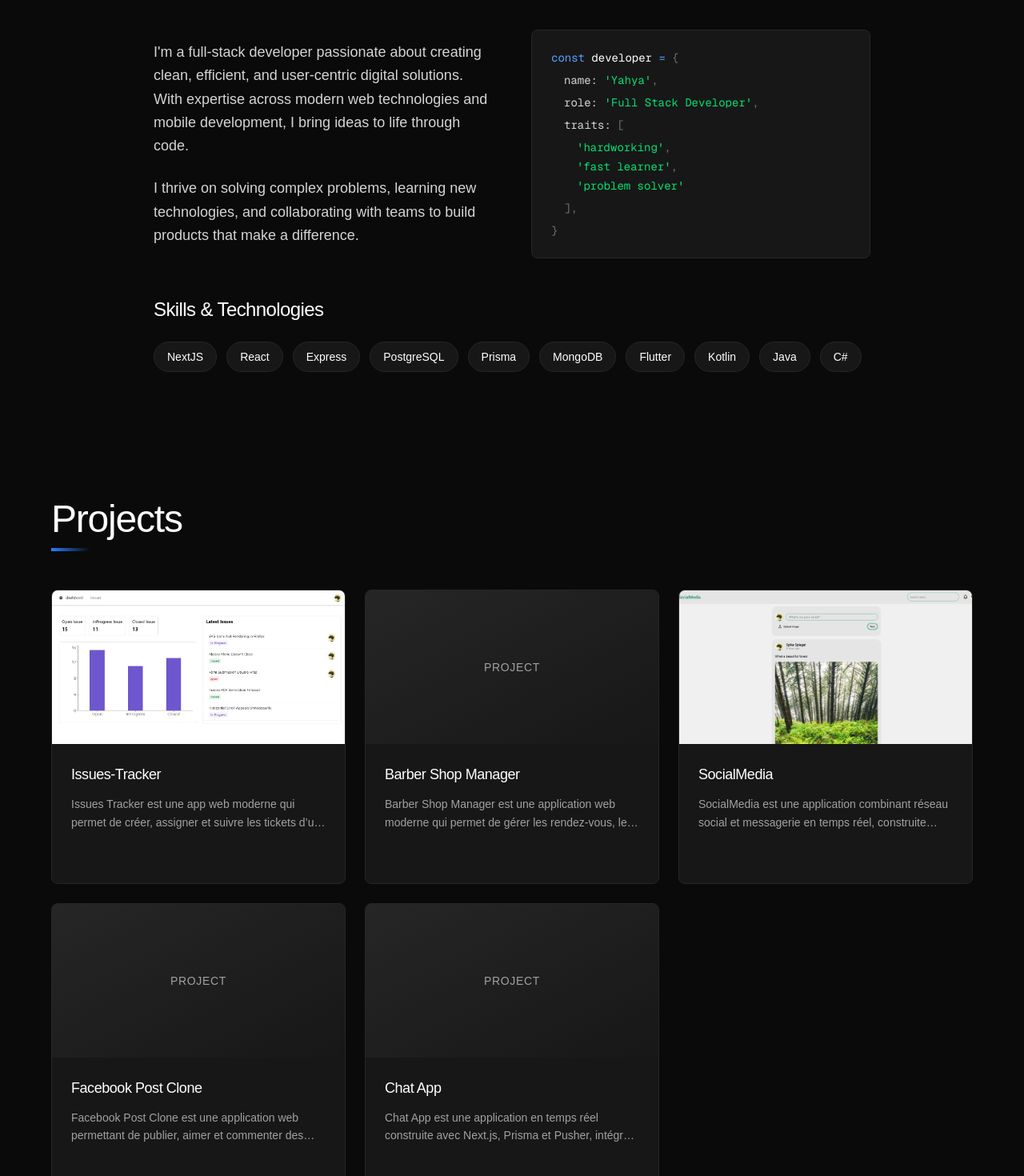
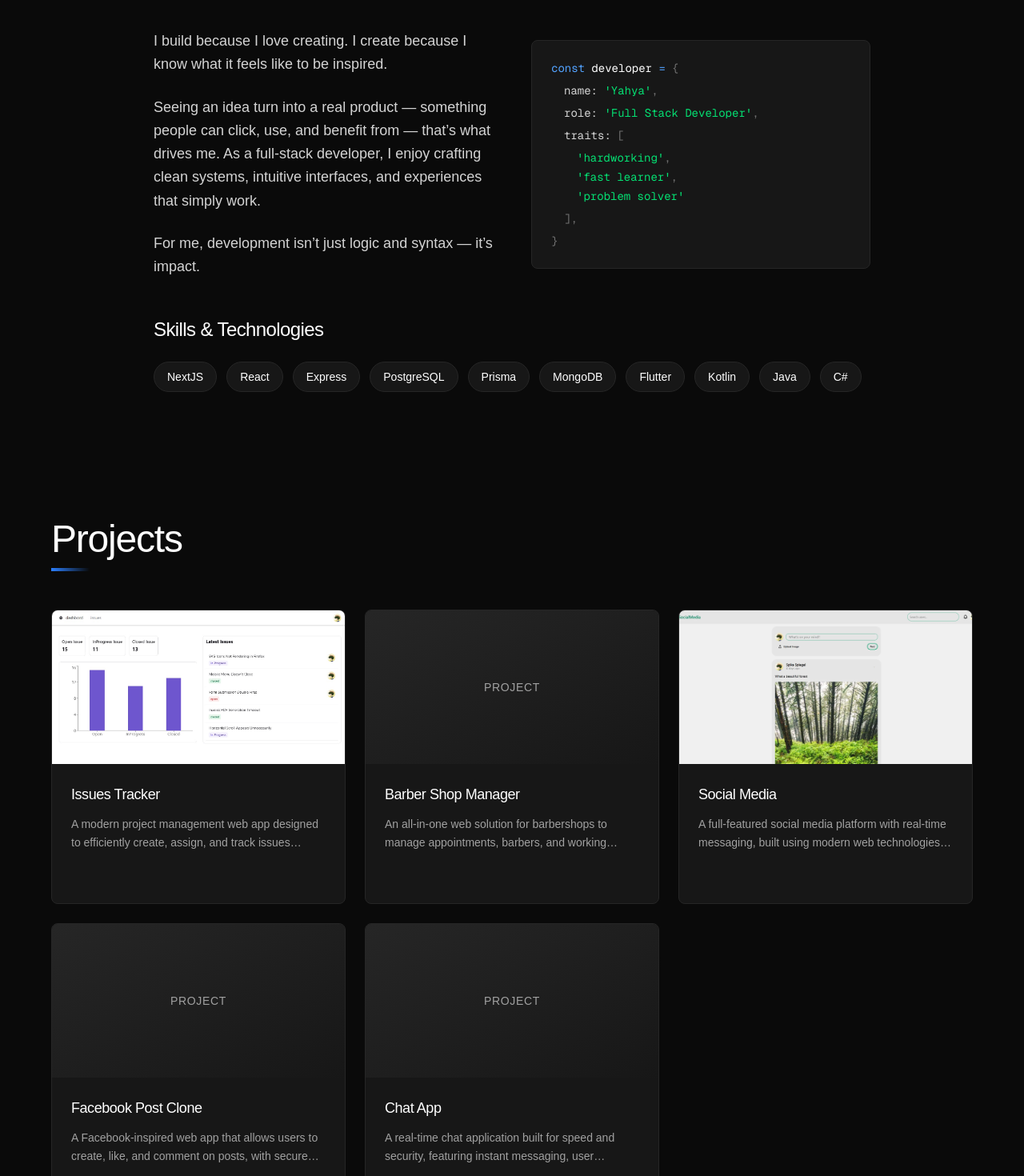
Before and after one commit to y-elmaa/p-portfolio, a Next.js app: page / in a window 1280 px wide. Shown: the part 1020-2490 px from the top of the page at 80% size. Built offline with nearby package versions, Linux system fonts and the light colour scheme.

Commit message:
refacture ui

```diff
--- a/app/NavBar.tsx
+++ b/app/NavBar.tsx
@@ -15,7 +15,7 @@ const NavBar = () => {
         <a
           href={link.href}
           onClick={() => setPage(link.label)}
-          className={page === link.label ? "text-primary font-bold" : ""}
+          className={page === link.label ? "text-blue-400 font-bold" : ""}
         >
           {link.label}
         </a>
--- a/app/components/content.tsx
+++ b/app/components/content.tsx
@@ -1,21 +1,24 @@
-export const projects = [
+export const projects =
+  [
   {
-    Title: "Issues-Tracker",
+    Title: "Issues Tracker",
     Description:
-      "Issues Tracker est une app web moderne qui permet de créer, assigner et suivre les tickets d’un projet via un tableau de bord intuitif.",
-    Tech: ["Next.js", "prisma", "postgresql"],
+      "A modern project management web app designed to efficiently create, assign, and track issues through a clean and intuitive dashboard.",
+    Tech: ["Next.js", "Prisma", "PostgreSQL"],
     image: "issues-tracker.jpg",
+    links:"https://issues-tracker-tan.vercel.app/issues",
   },
   {
     Title: "Barber Shop Manager",
     Description:
-      "Barber Shop Manager est une application web moderne qui permet de gérer les rendez-vous, les barbiers et les horaires, avec un tableau de bord intuitif pour optimiser l’organisation du salon.",
-    Tech: ["React", "Node.js", "express.js", "prisma", "postgresql"],
+      "An all-in-one web solution for barbershops to manage appointments, barbers, and working hours, featuring a smart dashboard to streamline daily operations.",
+    Tech: ["React", "Node.js", "Express.js", "Prisma", "PostgreSQL"],
+    links:"https://barber-appointment-zeta.vercel.app/login",
   },
   {
-    Title: "SocialMedia",
+    Title: "Social Media",
     Description:
-      "SocialMedia est une application combinant réseau social et messagerie en temps réel, construite avec Next.js, Prisma et PostgreSQL. Elle utilise NextAuth pour l’authentification, Cloudinary pour les images et Pusher pour le chat.",
+      "A full-featured social media platform with real-time messaging, built using modern web technologies. Includes secure authentication, image hosting, and live chat for an engaging user experience.",
     Tech: [
       "Next.js",
       "Prisma",
@@ -25,25 +28,20 @@ export const projects = [
       "Pusher",
     ],
     image: "socialmedia.webp",
+    links:"https://socialmedia-seven-psi.vercel.app/",
   },
   {
     Title: "Facebook Post Clone",
     Description:
-      "Facebook Post Clone est une application web permettant de publier, aimer et commenter des posts, construite avec Next.js et Prisma, utilisant Cloudinary pour le stockage des images et NextAuth pour la gestion des utilisateurs.",
+      "A Facebook-inspired web app that allows users to create, like, and comment on posts, with secure authentication and cloud-based image storage.",
     Tech: ["Next.js", "Prisma", "NextAuth", "PostgreSQL", "Cloudinary"],
+    links:"https://facbook-post.vercel.app/",
   },
   {
     Title: "Chat App",
     Description:
-      "Chat App est une application en temps réel construite avec Next.js, Prisma et Pusher, intégrant l'authentification sécurisée via NextAuth et une base de données PostgreSQL.",
+      "A real-time chat application built for speed and security, featuring instant messaging, user authentication, and a scalable database architecture.",
     Tech: ["Next.js", "Prisma", "NextAuth", "PostgreSQL", "Pusher"],
+    links:"https://chatapp-six-kappa.vercel.app/",
   },
 ];
-
-export const links = [
-  "https://issues-tracker-tan.vercel.app/issues",
-  "https://barber-appointment-zeta.vercel.app/login",
-  "https://socialmedia-seven-psi.vercel.app/",
-  "https://facbook-post.vercel.app/",
-  "https://chatapp-six-kappa.vercel.app/",
-];
--- a/app/layout/About.tsx
+++ b/app/layout/About.tsx
@@ -29,16 +29,15 @@ const About = () => {
         <div className="grid md:grid-cols-2 gap-12 items-center">
           <div className="space-y-6">
             <p className="text-neutral-300 leading-relaxed text-lg">
-              I'm a full-stack developer passionate about creating clean,
-              efficient, and user-centric digital solutions. With expertise
-              across modern web technologies and mobile development, I bring
-              ideas to life through code.
+              I build because I love creating.
+I create because I know what it feels like to be inspired.
             </p>
 
             <p className="text-neutral-300 leading-relaxed text-lg">
-              I thrive on solving complex problems, learning new technologies,
-              and collaborating with teams to build products that make a
-              difference.
+             Seeing an idea turn into a real product — something people can click, use, and benefit from — that’s what drives me. As a full-stack developer, I enjoy crafting clean systems, intuitive interfaces, and experiences that simply work.
+            </p>
+            <p className="text-neutral-300 leading-relaxed text-lg">
+             For me, development isn’t just logic and syntax — it’s impact.
             </p>
           </div>
 
--- a/app/layout/Contact.tsx
+++ b/app/layout/Contact.tsx
@@ -94,7 +94,7 @@ const Contact = () => {
                   id="name"
                   {...register("name")}
                   type="text"
-                  placeholder="Your name"
+                  placeholder="your name"
                   className="w-full px-4 py-2.5 bg-neutral-900 border border-neutral-800 rounded-lg text-white placeholder-neutral-500 focus:outline-none focus:border-blue-500 transition-colors text-sm"
                 />
                 {errors.name && (
@@ -132,7 +132,7 @@ const Contact = () => {
                   id="subject"
                   {...register("subject")}
                   type="text"
-                  placeholder="Project inquiry"
+                  placeholder="your subject"
                   className="w-full px-4 py-2.5 bg-neutral-900 border border-neutral-800 rounded-lg text-white placeholder-neutral-500 focus:outline-none focus:border-blue-500 transition-colors text-sm"
                 />
                 {errors.subject && (
--- a/app/layout/Projects.tsx
+++ b/app/layout/Projects.tsx
@@ -1,5 +1,5 @@
 import React from "react";
-import { links, projects } from "../components/content";
+import { projects } from "../components/content";
 import Link from "next/link";
 
 const Projects = () => {
@@ -17,10 +17,10 @@ const Projects = () => {
         </div>
 
         <div className="grid md:grid-cols-2 lg:grid-cols-3 gap-6">
-          {projects.map((project, index) => (
+          {projects.map((project) => (
             <Link
               key={project.Title}
-              href={links[index]}
+              href={project.links}
               target="_blank"
               rel="noopener noreferrer"
               className="group"
```
